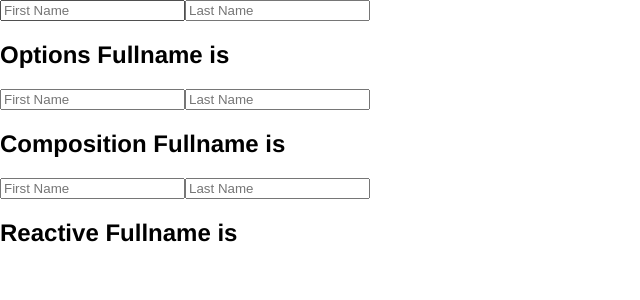
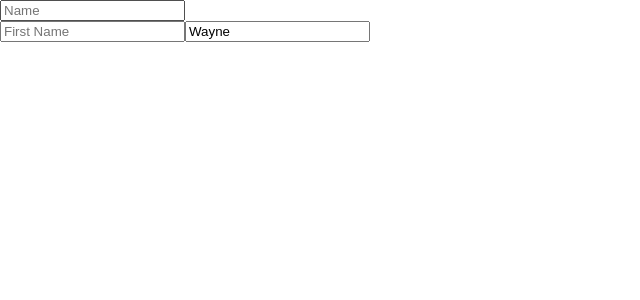
Before and after one commit to rclarian/Vue-hello-world, a Vue app: page / in a window 1280 px wide. Shown: the top 300 px of the page, without its empty margins (0-640 px from the left). Built offline with nearby package versions, Linux system fonts and the light colour scheme.

Commit message:
58 - Replacing Watchers (Part 1) - ref, watch, immediate
58 - Replacing Watchers (Part 1) - ref, watch, immediate

```diff
--- a/src/App.vue
+++ b/src/App.vue
@@ -1,19 +1,20 @@
 <template>
   <div>
 
-    <ComputedC />
+    <WatchComponent />
 
   </div>
 
 </template>
 
 <script>
-import ComputedC from './components/ComputedC.vue';
+
+import WatchComponent from './components/WatchComponent.vue';
 
 export default {
   name: 'App',
   components: {
-    ComputedC,
+    WatchComponent,
   },
   data() {
     return {
--- /dev/null
+++ b/src/components/WatchComponent.vue
@@ -0,0 +1,50 @@
+<template>
+    <div>
+        <!-- Options API -->
+        <input type="text" placeholder="Name" v-model="name">
+        <br>
+        <!-- Composition API -->
+        <input type="text" placeholder="First Name" v-model="firstName">
+        <input type="text" placeholder="Last Name" v-model="lastName">
+    </div>
+</template>
+
+<script>
+import { ref, watch } from 'vue'
+    export default {
+        name: 'WatchComponent',
+        setup() {
+            const firstName = ref('')
+            const lastName = ref('Wayne')
+
+            watch([firstName, lastName], (newValues, oldValues) => {
+                console.log('Firstname Watch Old value ', oldValues[0])
+                console.log('Firstname Watch New value ', newValues[0])
+                console.log('Lastname Watch Old value ', oldValues[1])
+                console.log('Lastname Watch New value ', newValues[1])
+            }, {
+                immediate: true,
+            })
+
+            return {
+                firstName,
+                lastName
+            }
+        },
+        data() {
+            return {
+                name: '',
+            }
+        },
+        watch: {
+            name(newValue, oldValue) {
+                console.log('Old value ', oldValue)
+                console.log('New value ', newValue)
+            },
+        }
+    }
+</script>
+
+<style scoped>
+
+</style>
```
